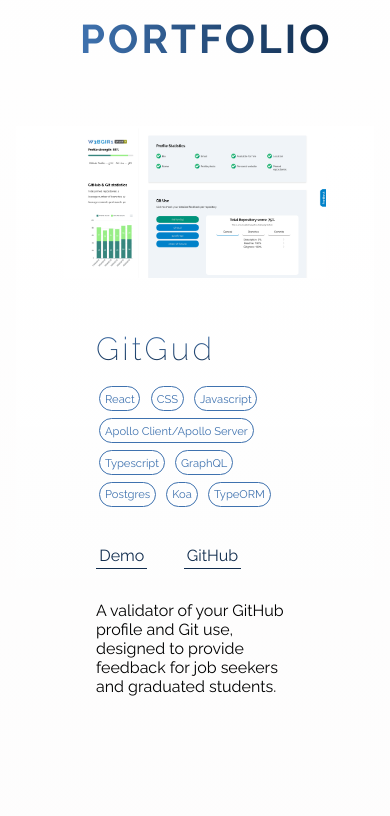
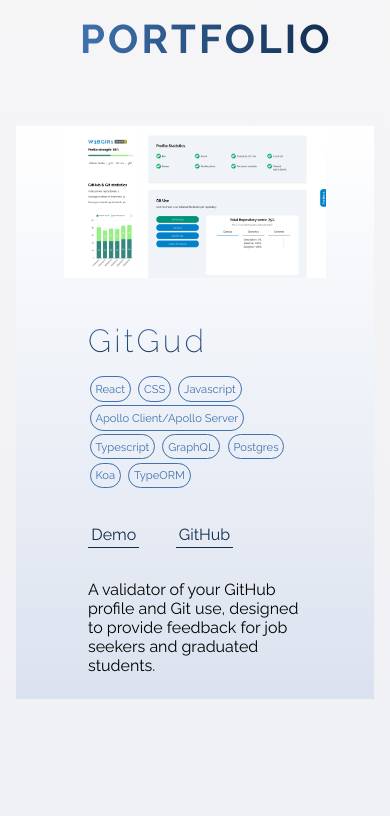
Before and after one commit to w3bgir1/portfolio, a website: page index.html in a window 390 px wide. Shown: the part 1713-2529 px from the top of the page. Drawn offline with nearby package versions, Linux system fonts and the light colour scheme.

Commit message:
added styles

```diff
--- a/css/style.css
+++ b/css/style.css
@@ -214,7 +214,7 @@
         .row [class^="col-"]:not(:last-child) {
           margin-right: 0;
           margin-bottom: 1rem; } }
-    @media only screen and (max-width: 56.25em) {
+    @media only screen and (max-width: 98em) {
       .row [class^="col-"] {
         width: 100% !important; } }
   .row .col-1-of-2 {
@@ -275,14 +275,14 @@
   width: 100%;
   margin-top: -20rem;
   padding: 25rem 1rem 10rem 1rem; }
-  @media only screen and (max-width: 37.5em) {
-    .portfolio {
-      background: -webkit-linear-gradient(to bottom, #fff, #f9f7f7);
-      background: linear-gradient(to bottom, #fff, #f9f7f7); } }
   .portfolio__row {
     margin-bottom: 7.5rem;
     background: -webkit-linear-gradient(to bottom, #fff, transparent);
     background: linear-gradient(to bottom, #fff, transparent); }
+    @media only screen and (max-width: 37.5em) {
+      .portfolio__row {
+        background: -webkit-linear-gradient(to bottom, #fff, #dbe2ef);
+        background: linear-gradient(to bottom, #fff, #dbe2ef); } }
   .portfolio__header {
     text-align: center;
     margin: 2rem; }
@@ -307,9 +307,11 @@
   .portfolio__details {
     height: 100%;
     padding: 1rem; }
+    @media only screen and (max-width: 37.5em) {
+      .portfolio__details {
+        padding: .5rem; } }
     .portfolio__details__technologies {
       list-style: none;
-      width: 80%;
       margin: 1rem; }
       .portfolio__details__technologies li {
         display: inline-block;
@@ -319,6 +321,9 @@
         border-radius: 30px;
         font-size: 0.7rem;
         margin: 0.2rem; }
+        @media only screen and (max-width: 37.5em) {
+          .portfolio__details__technologies li {
+            margin: .1rem; } }
     .portfolio__details__features {
       list-style: none;
       width: 80%;
```
